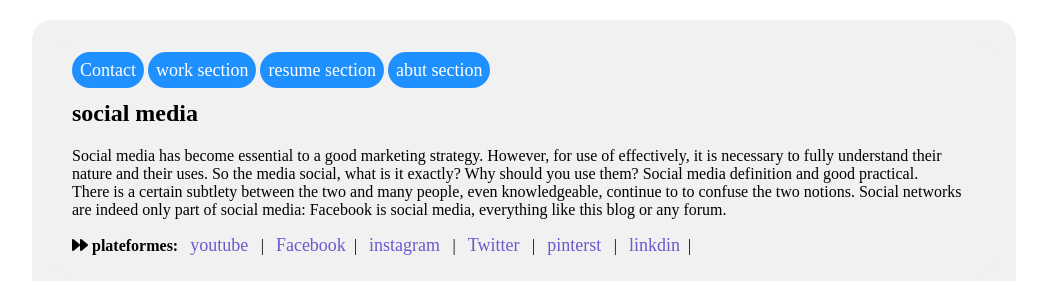
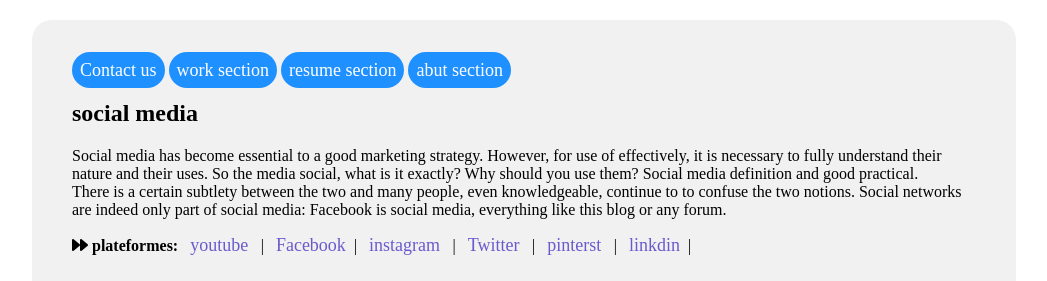
Before and after one commit to fatmaeljem/fatmaeljem, a plain HTML site: page fatma farhat.html in a window 1280 px wide. Shown: the top 281 px of the page, without its empty margins (116-1163 px from the left). Drawn offline with Linux system fonts and the light colour scheme.

Commit message:
contact us

```diff
--- a/fatma farhat.html
+++ b/fatma farhat.html
@@ -14,7 +14,9 @@
     crossorigin="anonymous" referrerpolicy="no-referrer" />
 
 </head>
+<script>
 
+</script>
 
 <body >
 
@@ -22,7 +24,7 @@
 <!--nav BAR-->
 <div id="navbar">
   <div id="navbar-right">
-    <a class="active" href="#contact_section">Contact</a>
+    <a class="active" href="#contact_section">Contact us</a>
     <a class="active" href="#work_section">work section</a>
     <a class="active" href="#resume_section">resume section</a>
     <a class="active" href="#abut_section">abut section</a>
```
